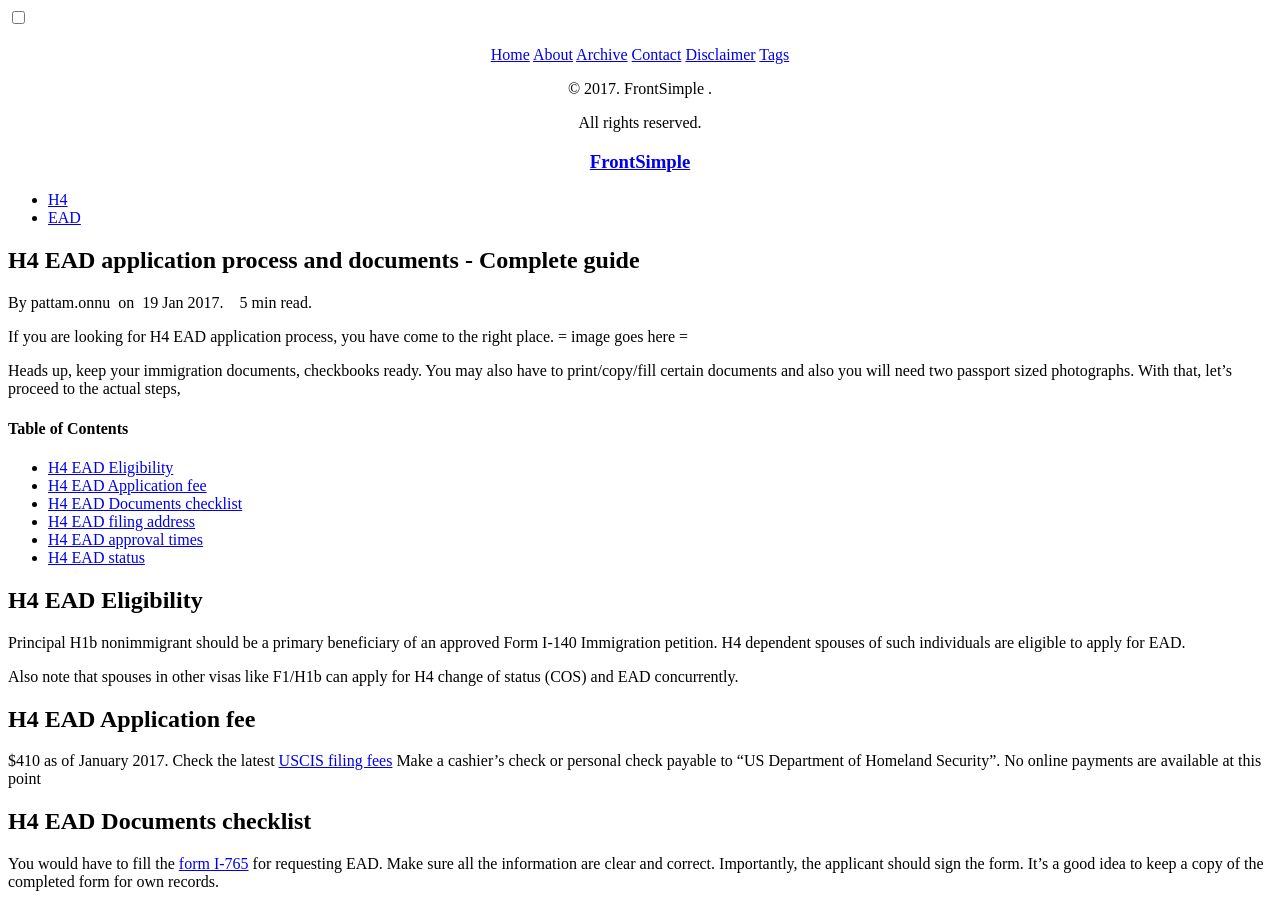
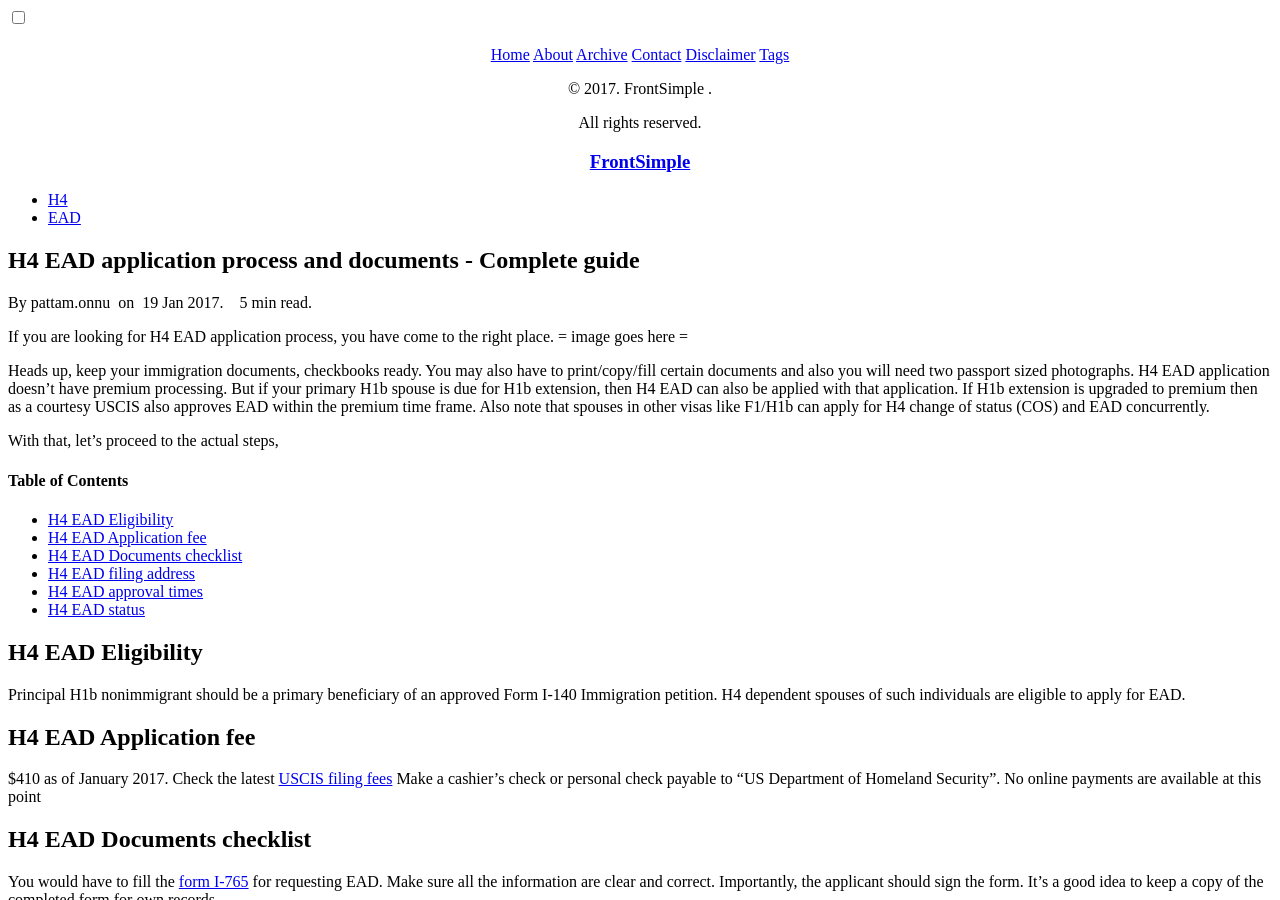
Before and after one commit to gitforwork2/gitforwork.github.io, a Jekyll site: the page built from _posts/2017-01-19-h4-ead-application.md, in a window 1280 px wide and 900 px high. Built offline with Jekyll 4.4.1, drawn with Linux system fonts in a browser that asks for light colours; nearby versions of some CDN libraries; comment, search, counter and statistics services are not loaded.

Commit message:
Update 2017-01-19-h4-ead-application.md

```diff
--- a/_posts/2017-01-19-h4-ead-application.md
+++ b/_posts/2017-01-19-h4-ead-application.md
@@ -9,7 +9,9 @@
 If you are looking for H4 EAD application process, you have come to the right place.
 = image goes here =
 
-Heads up, keep your immigration documents, checkbooks ready. You may also have to print/copy/fill certain documents and also you will need two passport sized photographs. With that, let's proceed to the actual steps,
+Heads up, keep your immigration documents, checkbooks ready. You may also have to print/copy/fill certain documents and also you will need two passport sized photographs. H4 EAD application doesn't have premium processing. But if your primary H1b spouse is due for H1b extension, then H4 EAD can also be applied with that application. If H1b extension is upgraded to premium then as a courtesy USCIS also approves EAD within the premium time frame. Also note that spouses in other visas like F1/H1b can apply for H4 change of status (COS) and EAD concurrently.
+
+With that, let's proceed to the actual steps,
 
 #### Table of Contents
  - [H4 EAD Eligibility](#h4-ead-eligibility)
```
Also changed, not shown: other parts of _posts/2017-01-19-h4-ead-application.md (+0 -2 lines).
